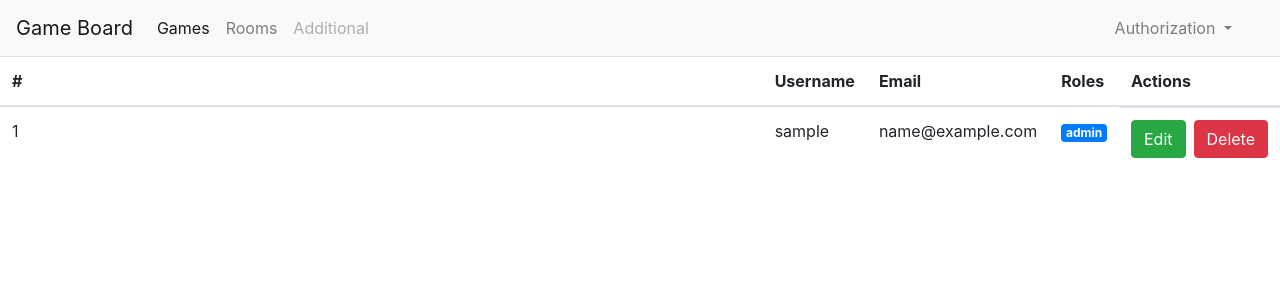
After one commit to QPoser/game-table, a Symfony app: template templates/admin/users.html.twig in a window 1280 px wide. The commit adds this page. Shown: the top 300 px of the page. Run offline with Twig, Linux system fonts and the light colour scheme; the template is opened without the code that fills it: most values are stand-ins (such as "Sample title", 1, 10 or a date in 2020); some libraries are stand-ins or nearby versions.

Commit message:
Added admin routes + changed templates + added admin role

```diff
--- a/composer.json
+++ b/composer.json
@@ -2,7 +2,7 @@
     "type": "project",
     "license": "proprietary",
     "require": {
-        "php": "^7.2.5",
+        "php": "^7.4",
         "ext-ctype": "*",
         "ext-iconv": "*",
         "jms/serializer-bundle": "^3.5",
--- a/src/Controller/LoginController.php
+++ b/src/Controller/LoginController.php
@@ -3,15 +3,17 @@ declare(strict_types=1);
 
 namespace App\Controller;
 
-use FOS\RestBundle\Controller\AbstractFOSRestController;
+use Sensio\Bundle\FrameworkExtraBundle\Configuration\Security;
+use Symfony\Bundle\FrameworkBundle\Controller\AbstractController;
 use Symfony\Component\HttpFoundation\Response;
 use Symfony\Component\Routing\Annotation\Route;
 use Symfony\Component\Security\Http\Authentication\AuthenticationUtils;
 
-class LoginController extends AbstractFOSRestController
+class LoginController extends AbstractController
 {
     /**
      * @Route("/login", name="app.login")
+     * @Security("is_anonymous()")
      */
     public function login(AuthenticationUtils $authenticationUtils): Response
     {
--- a/src/Controller/RegistrationController.php
+++ b/src/Controller/RegistrationController.php
@@ -6,6 +6,7 @@ namespace App\Controller;
 use App\Entity\User;
 use App\Form\RegistrationFormType;
 use App\Services\User\RegisterService;
+use Sensio\Bundle\FrameworkExtraBundle\Configuration\Security;
 use Symfony\Bundle\FrameworkBundle\Controller\AbstractController;
 use Symfony\Component\HttpFoundation\Request;
 use Symfony\Component\HttpFoundation\Response;
@@ -22,6 +23,7 @@ class RegistrationController extends AbstractController
 
     /**
      * @Route("/register", name="app.register")
+     * @Security("is_anonymous()")
      */
     public function register(Request $request): Response
     {
@@ -45,6 +47,7 @@ class RegistrationController extends AbstractController
 
     /**
      * @Route("/register/verify/{token}", name="app.register.verify")
+     * @Security("is_anonymous()")
      */
     public function registerVerify(string $token): Response
     {
--- a/src/Services/Response/Responser.php
+++ b/src/Services/Response/Responser.php
@@ -12,7 +12,7 @@ class Responser
     {
         return [
             'data' => $data,
-            'additional' => $additional,
+            'partials' => $additional,
             'status' => self::STATUS_SUCCESS,
         ];
     }
--- /dev/null
+++ b/templates/admin/users.html.twig
@@ -0,0 +1,31 @@
+{% extends 'base.html.twig' %}
+
+{% block title %}Admin users{% endblock %}
+
+{% block body %}
+    <table class="table">
+        <thead>
+            <tr>
+                <th class="col">#</th>
+                <th class="col">Username</th>
+                <th class="col">Email</th>
+                <th class="col">Roles</th>
+                <th class="col">Actions</th>
+            </tr>
+        </thead>
+        <tbody>
+            {% for user in users %}
+                <tr>
+                    <td>{{ user.id }}</td>
+                    <td>{{ user.username }}</td>
+                    <td>{{ user.email }}</td>
+                    <td><span class="badge badge-primary">{{ user.formattedRoles }}</span></td>
+                    <td class="d-flex">
+                        <a href="#" class="ml-auto"><button class="btn btn-success">Edit</button></a>
+                        <a href="#" class="ml-2"><button class="btn btn-danger">Delete</button></a>
+                    </td>
+                </tr>
+            {% endfor %}
+        </tbody>
+    </table>
+{% endblock %}
--- a/templates/base.html.twig
+++ b/templates/base.html.twig
@@ -2,11 +2,18 @@
 <html>
     <head>
         <meta charset="UTF-8">
-        <title>{% block title %}Welcome!{% endblock %}</title>
-        {% block stylesheets %}{% endblock %}
+        <title>{% block title %}Game Board!{% endblock %}</title>
+        {% block stylesheets %}
+            <link rel="stylesheet" href="https://maxcdn.bootstrapcdn.com/bootstrap/4.0.0/css/bootstrap.min.css" integrity="sha384-Gn5384xqQ1aoWXA+058RXPxPg6fy4IWvTNh0E263XmFcJlSAwiGgFAW/dAiS6JXm" crossorigin="anonymous">
+        {% endblock %}
     </head>
     <body>
+        {% include 'partials/nav.html.twig' %}
         {% block body %}{% endblock %}
-        {% block javascripts %}{% endblock %}
+        {% block javascripts %}
+            <script src="https://code.jquery.com/jquery-3.2.1.slim.min.js" integrity="sha384-KJ3o2DKtIkvYIK3UENzmM7KCkRr/rE9/Qpg6aAZGJwFDMVNA/GpGFF93hXpG5KkN" crossorigin="anonymous"></script>
+            <script src="https://cdnjs.cloudflare.com/ajax/libs/popper.js/1.12.9/umd/popper.min.js" integrity="sha384-ApNbgh9B+Y1QKtv3Rn7W3mgPxhU9K/ScQsAP7hUibX39j7fakFPskvXusvfa0b4Q" crossorigin="anonymous"></script>
+            <script src="https://maxcdn.bootstrapcdn.com/bootstrap/4.0.0/js/bootstrap.min.js" integrity="sha384-JZR6Spejh4U02d8jOt6vLEHfe/JQGiRRSQQxSfFWpi1MquVdAyjUar5+76PVCmYl" crossorigin="anonymous"></script>
+        {% endblock %}
     </body>
 </html>
--- /dev/null
+++ b/templates/partials/nav.html.twig
@@ -0,0 +1,45 @@
+<nav class="navbar navbar-expand-lg navbar-light bg-light">
+    <a class="navbar-brand" href="{{ path('homepage') }}">Game Board</a>
+
+    <button class="navbar-toggler" type="button" data-toggle="collapse" data-target="#navbarSupportedContent" aria-controls="navbarSupportedContent" aria-expanded="false" aria-label="Toggle navigation">
+        <span class="navbar-toggler-icon"></span>
+    </button>
+
+    <div class="collapse navbar-collapse" id="navbarSupportedContent">
+        <ul class="navbar-nav mr-auto">
+            <li class="nav-item active">
+                <a class="nav-link" href="{{ path('homepage') }}">Games</a>
+            </li>
+            <li class="nav-item">
+                <a class="nav-link" href="#">Rooms</a>
+            </li>
+            <li class="nav-item">
+                <a class="nav-link disabled" href="#">Additional</a>
+            </li>
+        </ul>
+        <ul class="navbar-nav ml-auto mr-4">
+            <li class="nav-item dropdown">
+                <a class="nav-link dropdown-toggle" href="#" id="navbarDropdown" role="button" data-toggle="dropdown" aria-haspopup="true" aria-expanded="false">
+                    {% if app.user %}
+                        {{ app.user.username }}
+                    {% else %}
+                        Authorization
+                    {% endif %}
+                </a>
+                <div class="dropdown-menu dropdown-menu-right" aria-labelledby="navbarDropdown">
+                    {% if app.user %}
+                        <a class="dropdown-item" href="{{ path('app.profile') }}">Profile</a>
+                        {% if app.user.isAdmin %}
+                            <a class="dropdown-item" href="{{ path('admin') }}">Admin</a>
+                        {% endif %}
+                        <div class="dropdown-divider"></div>
+                        <a class="dropdown-item" href="{{ path('app.logout') }}">Logout</a>
+                    {% else %}
+                        <a class="dropdown-item" href="{{ path('app.login') }}">Login</a>
+                        <a class="dropdown-item" href="{{ path('app.register' )}}">Register</a>
+                    {% endif %}
+                </div>
+            </li>
+        </ul>
+    </div>
+</nav>
```
Also changed, not shown: src/Command/RolesApplyAdminCommand.php (added, +53 -0 lines), src/Controller/AdminController.php (added, +35 -0 lines), src/Controller/Api/AdminController.php (added, +35 -0 lines), src/Controller/MainController.php (added, +20 -0 lines), src/Entity/User.php (+29 -1 lines), src/Security/AccessDeniedHandler.php (added, +26 -0 lines), src/Services/User/RoleService.php (added, +25 -0 lines), templates/admin/index.html.twig (added, +8 -0 lines), templates/main/index.html.twig (added, +12 -0 lines), 1 other file.
